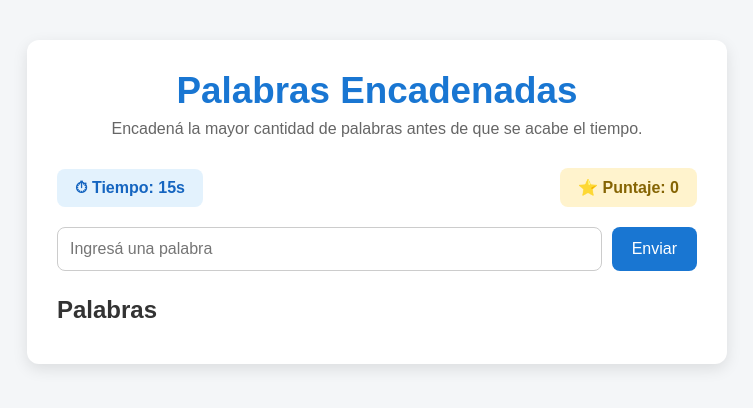
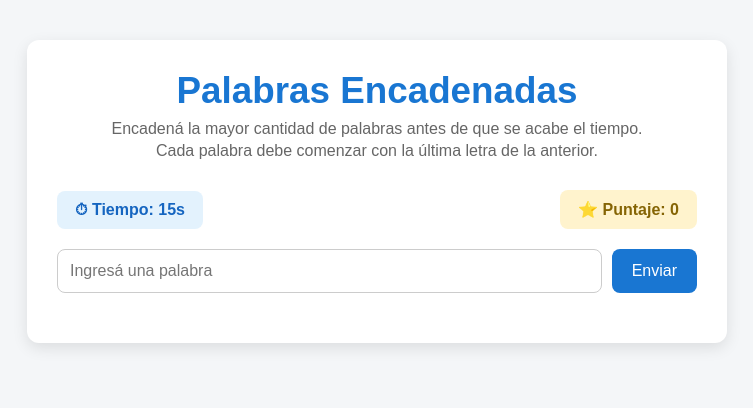
Before and after one commit to francorodriguez00/unq-ui-franco-rodriguez-trabajo-final, a React (Vite) app: page / in a window 1280 px wide. Shown: the top 408 px of the page, without its empty margins (263-1016 px from the left). Built offline with nearby package versions, Linux system fonts and the light colour scheme.

Commit message:
refactor: mejoro indentacion, mejoro detalles de wordList, agrego subtitulo, etc

```diff
--- a/src/App.jsx
+++ b/src/App.jsx
@@ -1,7 +1,7 @@
 import Game from "./views/Game";
 
 function App() {
-  return <Game />;
+    return <Game />;
 }
 
 export default App;
--- a/src/components/gameOver/gameOver.css
+++ b/src/components/gameOver/gameOver.css
@@ -3,7 +3,7 @@
 }
 
 .game-over h2 {
-    color: #d32f2f;
+    color: #d4a017;
     margin-bottom: 20px;
 }
 
--- a/src/components/header/header.css
+++ b/src/components/header/header.css
@@ -12,4 +12,5 @@
 .header p {
     color: #666;
     font-size: 1rem;
+    margin: 4px;
 }
--- a/src/components/header/header.jsx
+++ b/src/components/header/header.jsx
@@ -5,6 +5,7 @@ function Header() {
         <header className="header">
             <h1>Palabras Encadenadas</h1>
             <p>Encadená la mayor cantidad de palabras antes de que se acabe el tiempo.</p>
+            <p>Cada palabra debe comenzar con la última letra de la anterior.</p>
         </header>
     );
 }
--- a/src/components/message/message.jsx
+++ b/src/components/message/message.jsx
@@ -1,9 +1,7 @@
 import "./message.css";
 
 function Message({ message }) {
-
     if (!message.text) return null;
-
     return (
         <p className={`message ${message.type}`}>
             {message.text}
--- a/src/components/wordList/wordList.jsx
+++ b/src/components/wordList/wordList.jsx
@@ -10,7 +10,7 @@ function WordList({ words }) {
     }, [words]);
     return (
         <div className="word-list">
-      <h2>Palabras</h2>
+            <h2>Palabras ingresadas</h2>
 
             <ul ref={listRef}>
                 {words.map((word) => (
--- a/src/hooks/useGame.js
+++ b/src/hooks/useGame.js
@@ -2,10 +2,12 @@ import { useState, useEffect } from "react";
 import { validateWord } from "../services/wordService";
 import { getLeaderboard, saveScore } from "../services/leaderboardService";
 
+const TURN_TIME = 15;
+
 export function useGame() {
     const [words, setWords] = useState([]);
     const [score, setScore] = useState(0);
-    const [time, setTime] = useState(15);
+    const [time, setTime] = useState(TURN_TIME);
     const [message, setMessage] = useState({text: "", type: ""});
     const [gameOver, setGameOver] = useState(false);
     const [gameStarted, setGameStarted] = useState(false);
@@ -36,7 +38,7 @@ export function useGame() {
         }
         setWords(previousWords => [...previousWords, word]);
         setScore(previousScore => previousScore + word.length);
-        setTime(15);
+        setTime(TURN_TIME);
         setMessage({text: "Palabra válida.", type: "success"});
     }
 
@@ -65,7 +67,7 @@ export function useGame() {
     function restartGame() {
         setWords([]);
         setScore(0);
-        setTime(15);
+        setTime(TURN_TIME);
         setMessage({text: "", type: ""});
         setGameOver(false);
         setGameStarted(false);
--- a/src/views/Game.jsx
+++ b/src/views/Game.jsx
@@ -22,17 +22,15 @@ function Game() {
                     <>
                         <WordInput onSubmit={addWord} />
                         <Message message={message} />
-                        <WordList words={words} />
+                        {words.length > 0 && (<WordList words={words} />)}
                     </>
                 ) : (
-                    <>
                     <GameOver
                         score={score}
                         wordCount={words.length}
                         leaderboard={leaderboard}
                         onRestart={restartGame}
                     />
-                    </>
                 )
             }
         </main>
```
Also changed, not shown: src/components/gameOver/gameOver.jsx (indentation only), src/components/leaderBoard/leaderBoard.jsx (indentation only), src/components/wordInput/wordInput.jsx (indentation only). Lines whose indentation alone changed are shown as unchanged.
